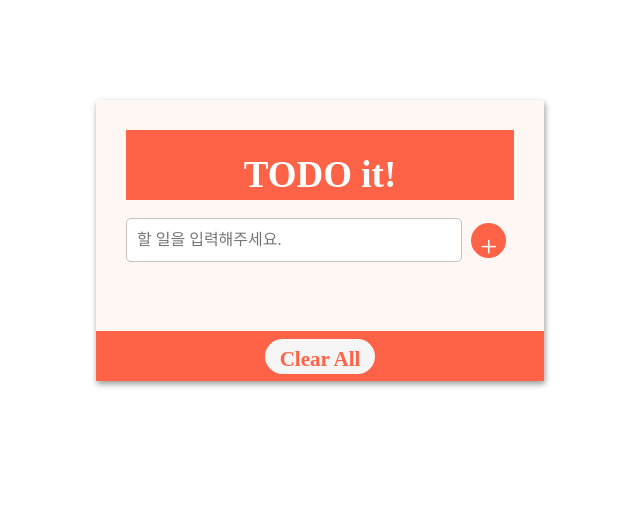
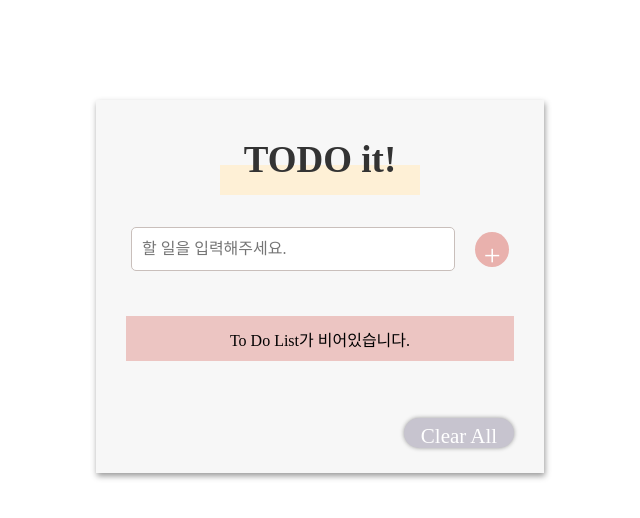
Before and after one commit to gingerbeerlime/To-Do-List, a plain HTML site: page index.html in a window 1280 px wide. Shown: the whole page, without its empty margins (320-960 px from the left). Drawn offline with Linux system fonts and the light colour scheme; a web font is replaced by a local one.

Commit message:
220509 commit

```diff
--- a/css/style.css
+++ b/css/style.css
@@ -3,6 +3,12 @@
 @font-face {
     font-family: 'GangwonEdu_OTFBoldA';
     src: url('https://cdn.jsdelivr.net/gh/projectnoonnu/noonfonts_2201-2@1.0/GangwonEdu_OTFBoldA.woff') format('woff');
+    font-weight: normal;
+    font-style: normal;
+}
+@font-face {
+    font-family: 'CookieRun-Regular';
+    src: url('https://cdn.jsdelivr.net/gh/projectnoonnu/noonfonts_2001@1.1/CookieRun-Regular.woff') format('woff');
     font-weight: normal;
     font-style: normal;
 }
@@ -17,22 +23,33 @@
     margin: 0 auto;
     margin-top: 100px;
     width: 35%;
-    background-color: #fff7f4;
+    background-color: rgb(245, 245, 245, 0.8);
     box-shadow: 1px 3px 6px #999;
-    padding: 30px;
+    padding: 30px 30px 40px 30px;
     box-sizing: border-box;
 }
 .ttl {
     margin: 0 auto;
     width: 100%;
     height: 60px;
-    background-color:  tomato;
     text-align: center;
-    line-height: 70px;
+    line-height: 60px;
+    font-family: 'CookieRun-Regular';
     font-size: 37px;
-    margin-bottom: 15px;
-    color: white;
-    padding-top: 10px;
+    color: #333;
+    position: relative;
+    z-index: 200;
+}
+.underline {
+    display: inline-block;
+    width: 200px;
+    height: 30px;
+    background-color: #FEF0D6;
+    position: relative;
+    top: -25px;
+    left: 50%;
+    margin-left: -100px;
+    z-index: 100;
 }
 /* 입력창 */
 .input-wrap {
@@ -46,18 +63,22 @@ input[type="text"] {
     width: 83%;
     height: 40px;
     padding-left: 10px;
+    margin-left: 5px;
     border-radius: 5px;
     border: 1px solid #c9bfbb;
+    flex-grow: 3;
 }
 input[type="text"]:focus {
-    outline: 2px solid tomato;
+    outline: 2px solid #E9B1AD;
+    flex-grow: 1;
 }
 .btn-add {
     width: 35px;
     height: 35px;
     border-radius: 50%;
-    background-color: tomato;
-    margin-right: 2%;
+    background-color: #E9B1AD;
+    margin-right: 5px;
+    margin-left: 20px;
     cursor: pointer;
     color: white;
     font-size: 30px;
@@ -72,7 +93,7 @@ input[type="text"]:focus {
 .to-do-item {
     width: 100%;
     height: 40px;
-    background-color: #f9d7aa;
+    background-color: #c2e0d8de;
     margin-bottom: 12px;
     border-radius: 15px;
     display: flex;
@@ -95,7 +116,7 @@ label {
 .check-icon {
     display: block;
     width: 7px;
-    height: 11px;
+    height: 10px;
     border: 0;
     transform: rotate(45deg);
     position: relative;
@@ -103,8 +124,8 @@ label {
     border-radius: 2px;
 }
 input[type="checkbox"]:checked + .check-icon {
-    border: solid tomato;
-    border-width: 0 3px 3px 0;
+    border: solid #55a3a5;
+    border-width: 0 4px 4px 0;
 }
 .to-do-text {
     padding-left: 10px;
@@ -122,7 +143,7 @@ input[type="checkbox"]:checked + .check-icon {
     width: 40px;
     height: 40px;
     border-radius: 0 15px 15px 0;
-    background-color: tomato;
+    background-color: #79C0C3;
     margin-left: auto;
     display: flex;
     justify-content: center;
@@ -130,24 +151,32 @@ input[type="checkbox"]:checked + .check-icon {
     color: white;
     cursor: pointer;
 }
+.no-to-do-item {
+    width: 100%;
+    height: 40px;
+    background-color: rgb(233, 177, 173, 0.7);
+    text-align: center;
+    font-size: 16px;
+    line-height: 40px;
+    padding-top: 5px;
+}
 /* 푸터 */
 footer {
     width: 100%;
-    height: 50px;
-    background-color: tomato;
+    height: 60px;
     padding: 0 30px;
-    margin: 30px 0 -30px -30px;
+    margin: 10px 0 -30px -30px;
     display: flex;
-    justify-content: center;
+    justify-content: flex-end;
     align-items: center;
 }
 .btn-clear-all {
     width: 110px;
-    height: 35px;
+    height: 30px;
     border-radius: 30px;
-    background-color: whitesmoke;
-    color: tomato;
-    font-weight: bolder;
+    background-color: #C7C4CF;
+    color: white;
+    box-shadow: 0 0 4px #999;
     text-align: center;
     font-size: 21px;
     cursor: pointer;
--- a/index.html
+++ b/index.html
@@ -14,6 +14,7 @@
         <div id="container">
             <header>
                 <h1 class="ttl">TODO it!</h1>
+                <span class="underline"></span>
                 <!-- 입력창 -->
                 <div class="input-wrap">
                     <input type="text" class="input-todo" placeholder="할 일을 입력해주세요."/>
@@ -37,6 +38,11 @@
             const clearAllBtn = document.querySelector('.btn-clear-all');
             // todo item key부여
             let keyCount = 0;
+            // todo item = 0 표시메시지
+            const noItemMsg = document.createElement('p');
+            noItemMsg.textContent = 'To Do List가 비어있습니다.';
+            noItemMsg.classList.add('no-to-do-item');
+            toDoList.append(noItemMsg);
 
             // 투두 추가 함수
             const addTodo = () => {
@@ -90,6 +96,10 @@
                 // 아이템 추가 후 입력값 초기화
                 inputTodo.value = null;
 
+                // li태그 개수 세기
+                let todoCnt = document.getElementsByTagName('li').length;
+                if(todoCnt === 1) toDoList.removeChild(noItemMsg);
+
                 // 투두 삭제 함수
                 const removeTodo = (key) => {
                     const removeItem = document.querySelector(`[data-key="${key}"]`);
@@ -100,6 +110,8 @@
                 // 투두 삭제 함수 호출
                 removeBtn.addEventListener('click', () => {
                     removeTodo(key);
+                    todoCnt = document.getElementsByTagName('li').length;
+                    if(todoCnt === 0) toDoList.append(noItemMsg);
                 });
                 // removeBtn.addEventListener('click', removeTodo)랑 위에꺼랑 차이가 뭐지,,,
             }
@@ -115,6 +127,7 @@
                 while(toDoList.hasChildNodes()) {
                     toDoList.removeChild(toDoList.firstChild);
                 }
+                toDoList.append(noItemMsg);
             })
 
         })
```
